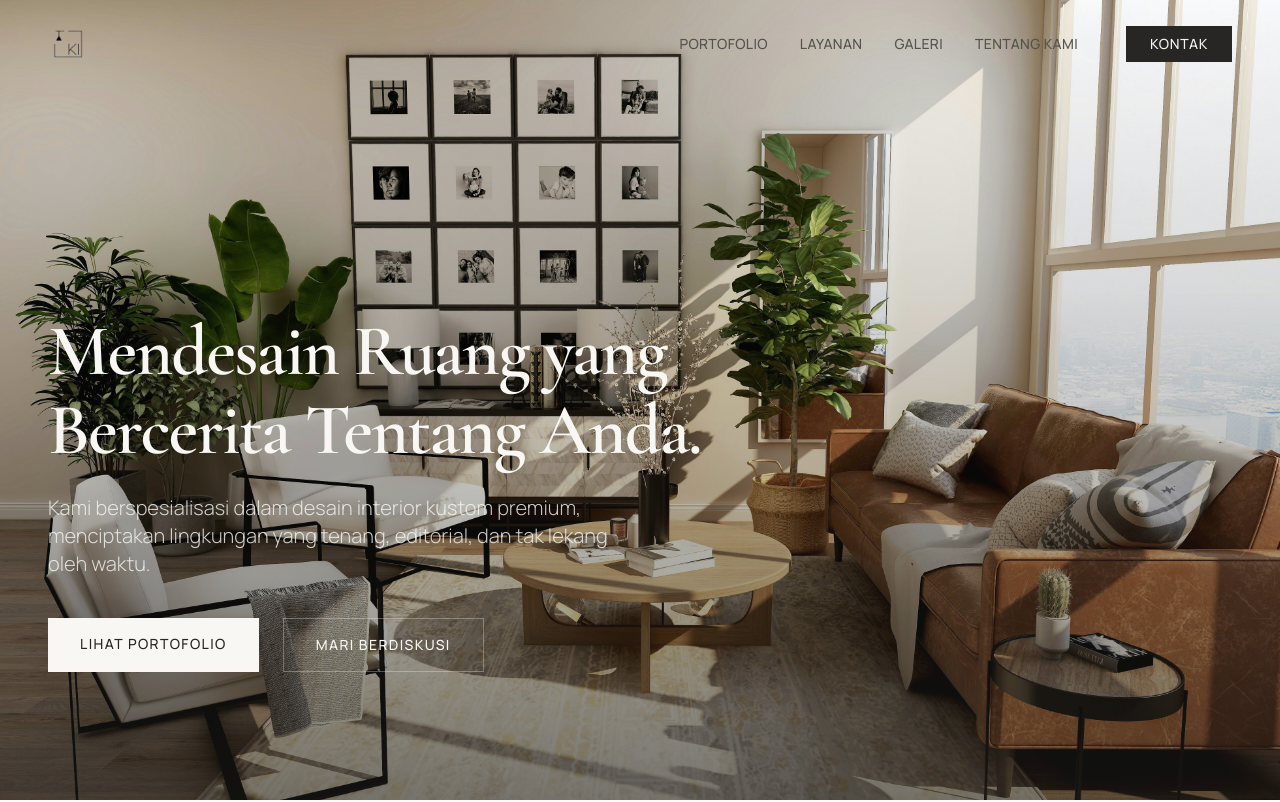
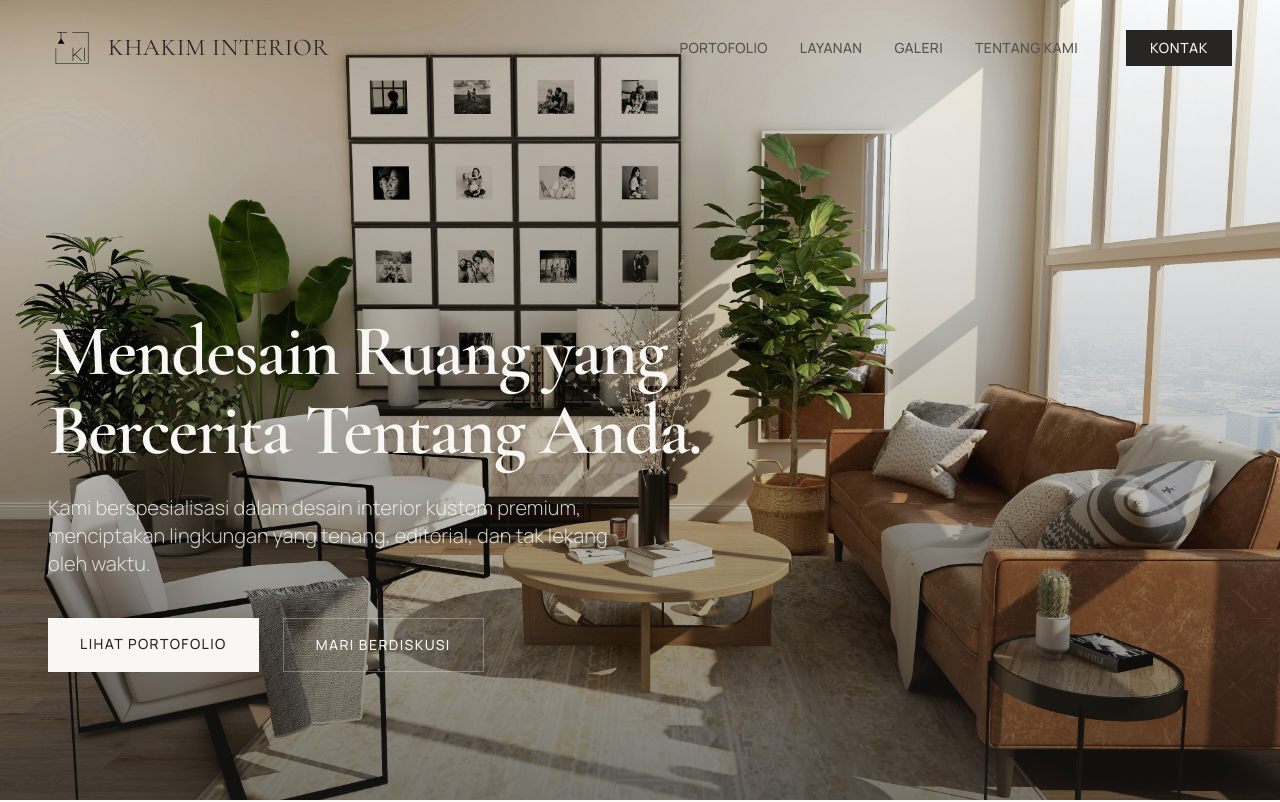
Before and after one commit to narujib/kh-interior, a Next.js app: page / in a window 1280 px wide. Shown: the top 802 px of the page. Built offline with nearby package versions, Linux system fonts and the light colour scheme; no server answers; the database is empty.

Commit message:
feat: enlarge logo and add brand text next to it

```diff
--- a/components/layout/admin-sidebar.tsx
+++ b/components/layout/admin-sidebar.tsx
@@ -39,7 +39,7 @@ export function AdminSidebar({ isOpen, setIsOpen }: AdminSidebarProps) {
       <div className="border-border flex h-16 items-center justify-between border-b px-6">
         <Link
           href="/admin/dashboard"
-          className="flex items-center"
+          className="flex items-center gap-2"
           onClick={() => setIsOpen(false)}
         >
           <Image
@@ -47,10 +47,13 @@ export function AdminSidebar({ isOpen, setIsOpen }: AdminSidebarProps) {
             alt="Khakim Interior Logo"
             width={120}
             height={30}
-            className="h-6 w-auto"
+            className="h-8 w-auto"
             style={{ width: "auto" }}
             priority
           />
+          <span className="font-heading text-xl">
+            Admin Khakim
+          </span>
         </Link>
         <button
           onClick={() => setIsOpen(false)}
--- a/components/layout/mobile-menu.tsx
+++ b/components/layout/mobile-menu.tsx
@@ -49,7 +49,7 @@ export function MobileMenu({ isOpen, setIsOpen }: MobileMenuProps) {
           <div className="border-border/50 flex items-center justify-between border-b px-5 py-6 sm:px-8">
             <Link
               href="/"
-              className="flex items-center"
+              className="flex items-center gap-3"
               onClick={() => setIsOpen(false)}
             >
               <Image
@@ -57,10 +57,13 @@ export function MobileMenu({ isOpen, setIsOpen }: MobileMenuProps) {
                 alt="Khakim Interior Logo"
                 width={160}
                 height={40}
-                className="h-8 w-auto"
+                className="h-10 w-auto md:h-12"
                 style={{ width: "auto" }}
                 priority
               />
+              <span className="font-heading text-foreground text-xl tracking-wide uppercase sm:text-2xl">
+                Khakim Interior
+              </span>
             </Link>
             <button
               onClick={() => setIsOpen(false)}
--- a/components/layout/public-footer.tsx
+++ b/components/layout/public-footer.tsx
@@ -10,16 +10,19 @@ export function PublicFooter() {
           <div className="md:col-span-2">
             <Link
               href="/"
-              className="mb-6 inline-block"
+              className="mb-6 inline-flex items-center gap-3"
             >
               <Image
                 src="/images/khakim-interior.png"
                 alt="Khakim Interior Logo"
                 width={160}
                 height={40}
-                className="h-8 w-auto md:h-10 opacity-80 transition-opacity hover:opacity-100"
+                className="h-10 w-auto md:h-12 opacity-80 transition-opacity hover:opacity-100"
                 style={{ width: "auto" }}
               />
+              <span className="font-heading text-foreground text-xl tracking-wide uppercase sm:text-2xl">
+                Khakim Interior
+              </span>
             </Link>
             <p className="text-foreground-soft max-w-sm font-light">
               Menciptakan ruang yang tak lekang oleh waktu, minimalis, dan
--- a/components/layout/public-navbar.tsx
+++ b/components/layout/public-navbar.tsx
@@ -43,17 +43,20 @@ export function PublicNavbar() {
           {/* Logo */}
           <Link
             href="/"
-            className="relative z-50 flex items-center"
+            className="relative z-50 flex items-center gap-3"
           >
             <Image
               src="/images/khakim-interior.png"
               alt="Khakim Interior Logo"
               width={160}
               height={40}
-              className="h-8 w-auto md:h-10"
+              className="h-10 w-auto md:h-12"
               style={{ width: "auto" }}
               priority
             />
+            <span className="font-heading text-foreground text-xl tracking-wide uppercase sm:text-2xl">
+              Khakim Interior
+            </span>
           </Link>
 
           {/* Desktop Navigation */}
```
